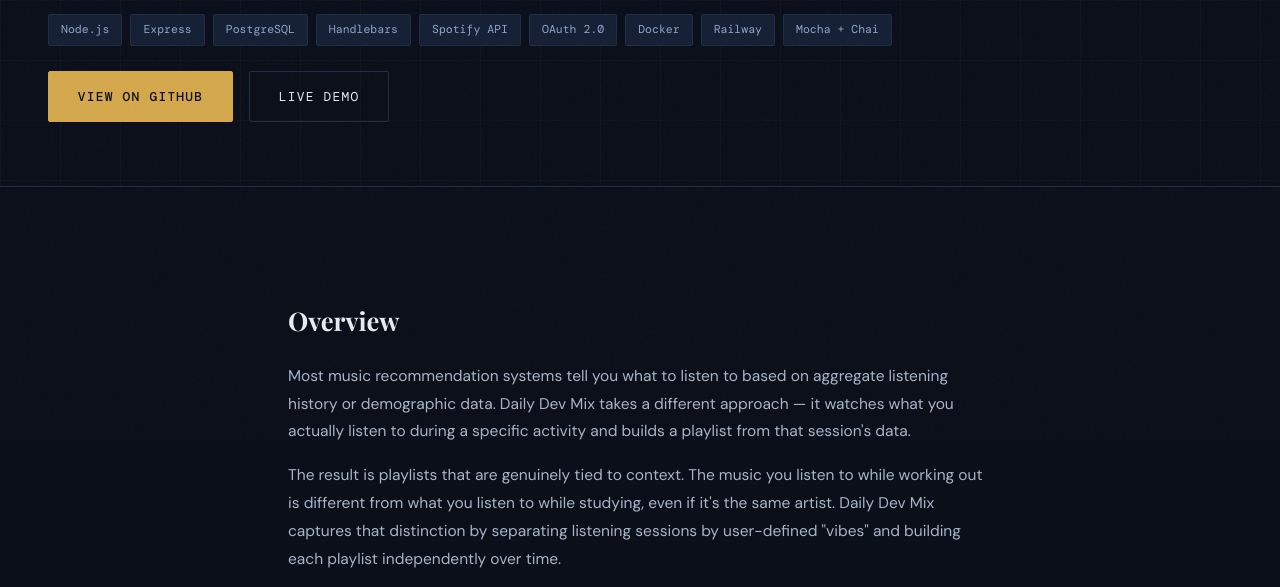
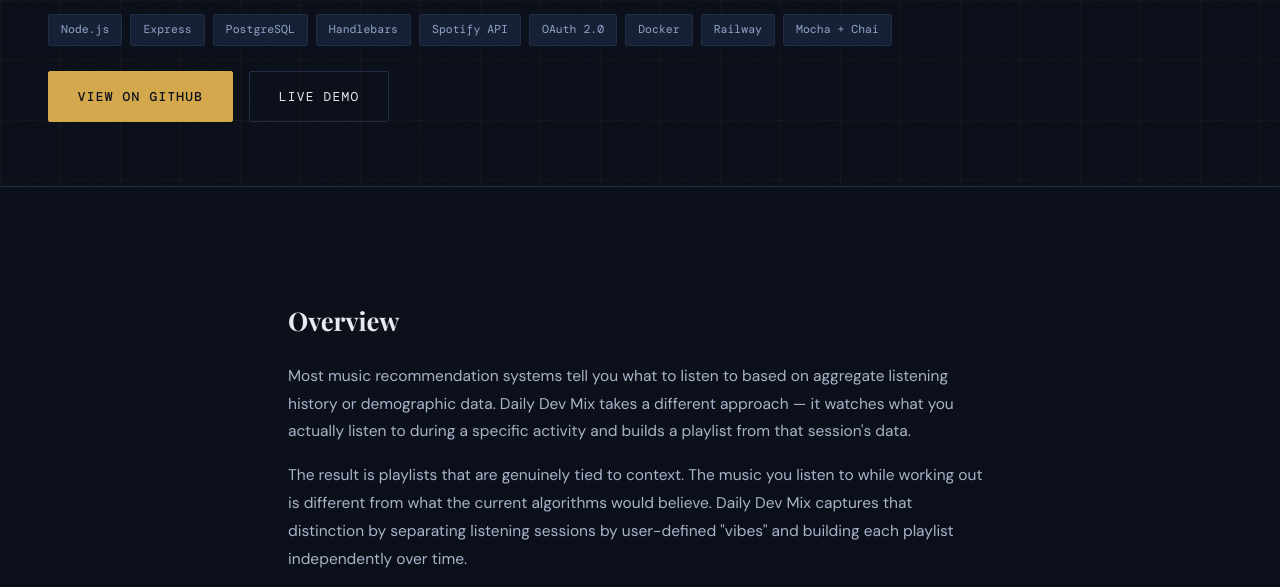
Before and after one commit to GregLowman/GregLowman.github.io, a plain HTML site: page projects/daily-dev-mix.html in a window 1280 px wide. Shown: the part 360-947 px from the top of the page. Drawn offline with nearby package versions, Linux system fonts and the light colour scheme; a web font is replaced by a local one.

Commit message:
Functioning Website, all pages have been filled

```diff
--- a/projects/daily-dev-mix.html
+++ b/projects/daily-dev-mix.html
@@ -201,7 +201,7 @@
     <section class="project-section fade-in">
       <h2 class="ps-title">Overview</h2>
       <p class="ps-text">Most music recommendation systems tell you what to listen to based on aggregate listening history or demographic data. Daily Dev Mix takes a different approach — it watches what you actually listen to during a specific activity and builds a playlist from that session's data.</p>
-      <p class="ps-text">The result is playlists that are genuinely tied to context. The music you listen to while working out is different from what you listen to while studying, even if it's the same artist. Daily Dev Mix captures that distinction by separating listening sessions by user-defined "vibes" and building each playlist independently over time.</p>
+      <p class="ps-text">The result is playlists that are genuinely tied to context. The music you listen to while working out is different from what the current algorithms would believe. Daily Dev Mix captures that distinction by separating listening sessions by user-defined "vibes" and building each playlist independently over time.</p>
       <p class="ps-text" style="font-size:0.85rem;color:var(--muted);">Note: The live demo requires a valid Spotify account. The app is currently in Spotify developer mode, which limits access to pre-approved accounts. Open an issue on GitHub or reach out directly to request access.</p>
     </section>
 
```
